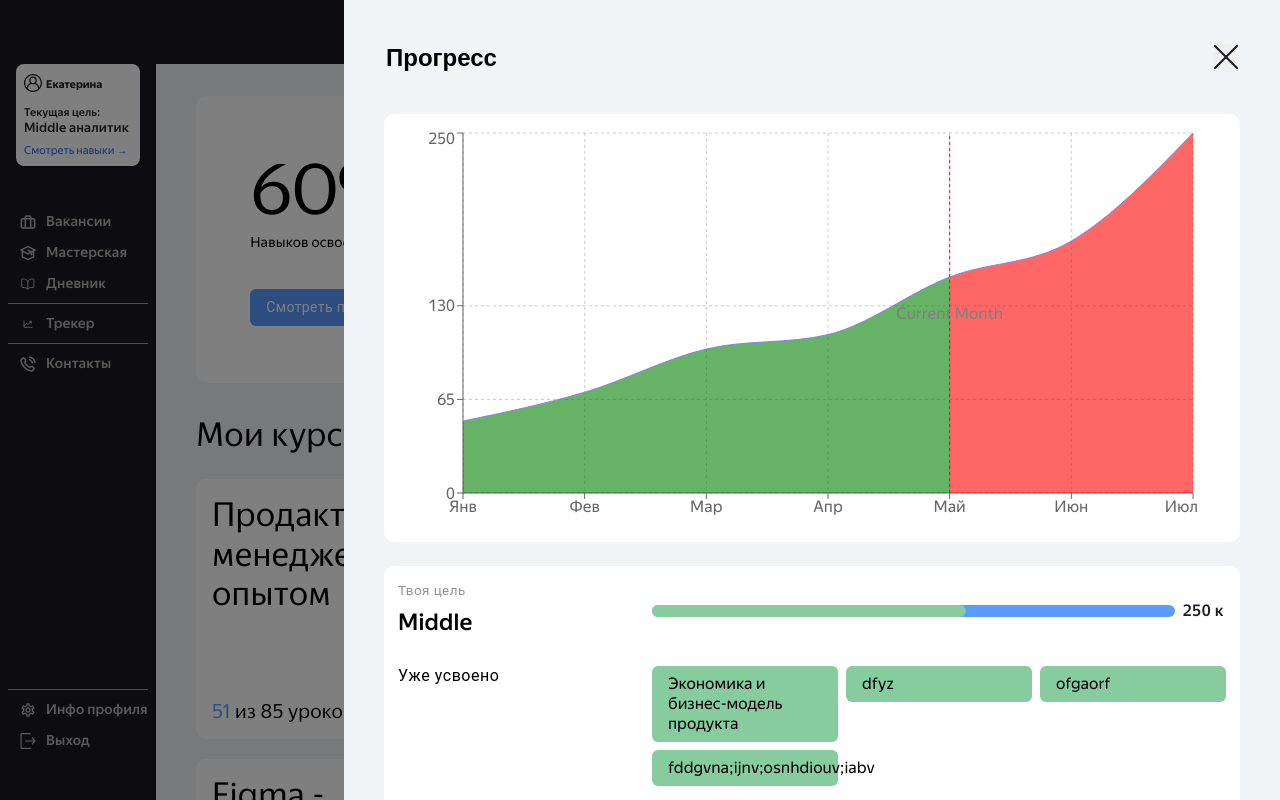
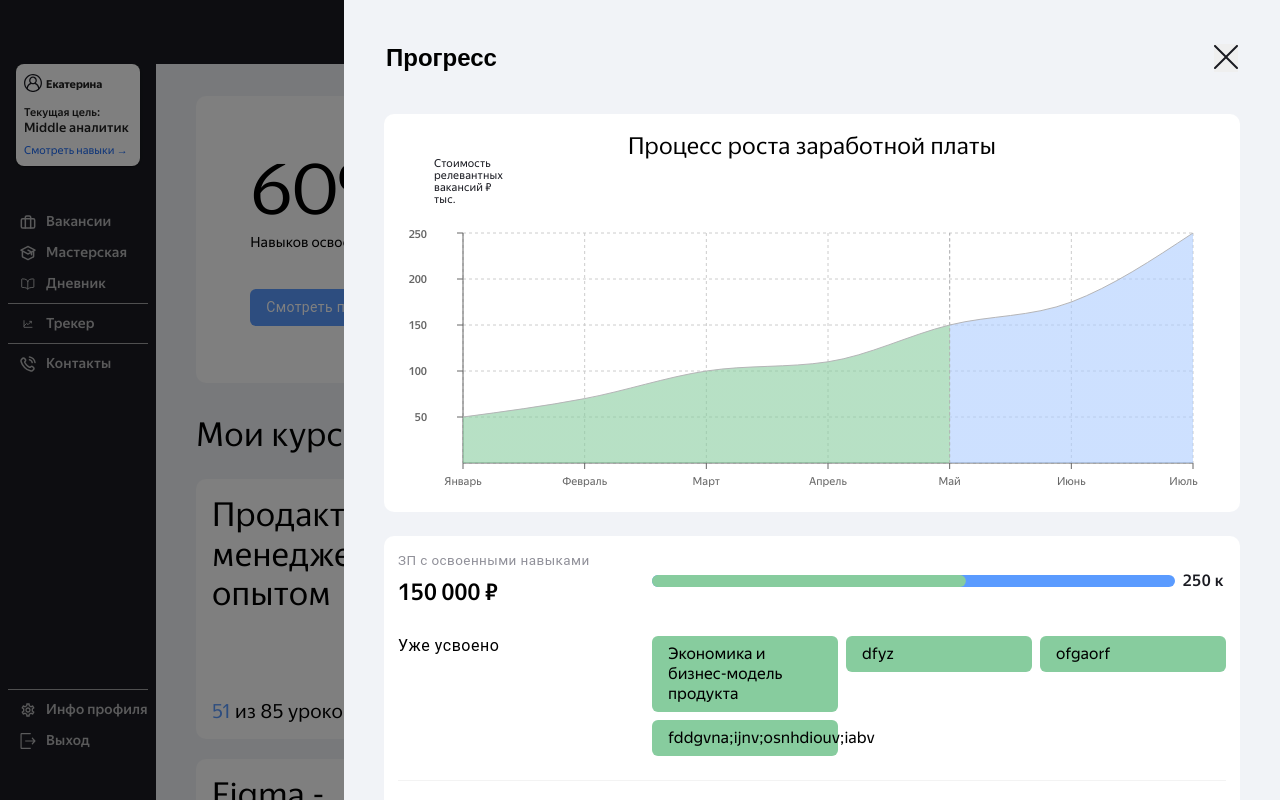
Before and after one commit to rastegaevevgeniy/career_tracker, a React (Create React App) app in the folder frontend/: page /recommendations in a window 1280 px wide. Both pictures are taken after a click on the button "Смотреть прогресс". Shown: the top 800 px of the page. Built offline with nearby package versions, Linux system fonts and the light colour scheme; no server answers.

Commit message:
график кастомизирован

```diff
--- a/frontend/src/components/Chart/Chart.scss
+++ b/frontend/src/components/Chart/Chart.scss
@@ -0,0 +1,28 @@
+.chart-container {
+  width: 100%;
+  display: flex;
+  justify-content: center;
+  flex-direction: column;
+
+  .chart-container__title {
+    text-align: center;
+    font-size: 24px;
+    font-style: normal;
+    font-weight: 500;
+    line-height: 1;
+    font-family: 'Yandex Sans Display';
+    margin-top: 6px;
+  }
+
+  .chart-container__text {
+    font-family: 'Yandex Sans Text';
+    max-width: 68px;
+    font-size: 11px;
+    font-style: normal;
+    font-weight: 400;
+    line-height: 12px;
+    color: #1A1B22;
+    margin-left: 36px;
+    margin-bottom: 22px;
+  }
+}
--- a/frontend/src/components/Chart/Chart.tsx
+++ b/frontend/src/components/Chart/Chart.tsx
@@ -3,6 +3,7 @@ import './Chart.scss'
 import { RootState } from '../../redux/reducers';
 import { useSelector } from 'react-redux';
 import { AreaChart, XAxis, YAxis, CartesianGrid, Tooltip, Area, ReferenceLine } from 'recharts';
+import { Typography } from '@mui/material';
 
 const Chart: React.FC = () => {
 
@@ -27,25 +28,55 @@ const Chart: React.FC = () => {
 
   return (
       <div className="chart-container">
-        <AreaChart width={800} height={400} data={salaryData}>
+        <Typography variant="h6" component="h3" className="chart-container__title">
+          Процесс роста заработной платы
+        </Typography>
+        <Typography className="chart-container__text">
+          Стоимость релевантных вакансий ₽ тыс.
+        </Typography>
+        <AreaChart width={800} height={270} data={salaryData}>
           <CartesianGrid strokeDasharray="3 3" />
-          <XAxis dataKey="month" />
-          <YAxis domain={[0, 250]} />
+          <XAxis
+            dataKey="month"
+            style={{
+              fontFamily: 'Yandex Sans Text',
+              fontSize: '11px',
+              fontStyle: 'normal',
+              fontWeight: 400,
+              lineHeight: '12px',
+              color: '#1A1B22',
+            }}
+            tickMargin={8} // Отступ от оси
+          />
+          <YAxis
+            domain={[0, 250]}
+            ticks={[50, 100, 150, 200, 250]}
+            style={{
+              fontFamily: 'Yandex Sans Text',
+              fontSize: '11px',
+              fontStyle: 'normal',
+              fontWeight: 500,
+              lineHeight: '12px',
+              textAnchor: 'end', // Для правильного выравнивания текста
+              color: '#1A1B22',
+            }}
+            tickMargin={30} // Отступ от оси
+          />
           <Tooltip />
 
           {/* Область до текущего месяца с градиентом */}
           <defs>
             <linearGradient id="splitColor" x1="0" y1="0" x2="1" y2="0">
-              <stop offset={off} stopColor="green" stopOpacity={1} />
-              <stop offset={off} stopColor="red" stopOpacity={1} />
+              <stop offset={off} stopColor="#87CC9E" stopOpacity={1} />
+              <stop offset={off} stopColor="#ACCCFF" stopOpacity={1} />
             </linearGradient>
           </defs>
 
           <Area
-            type="monotone" dataKey="salary" stroke="#8884d8" fill="url(#splitColor)"
+            type="monotone" dataKey="salary" stroke="#B5B5B7" fill="url(#splitColor)"
           />
 
-          {currentMonth && <ReferenceLine x={currentMonth} stroke="red" strokeDasharray="3 3" label="Current Month" />}
+          {currentMonth && <ReferenceLine x={currentMonth} stroke="#B5B5B7" strokeDasharray="3 3" />}
         </AreaChart>
       </div>
   )
--- a/frontend/src/components/ModalBlock/ModalBlock.scss
+++ /dev/null
@@ -1,29 +0,0 @@
-.title {
-  font-family: "YS Display", "Arial", sans-serif;
-  font-style: normal;
-  font-weight: 500;
-  line-height: 40px;
-  display: flex;
-  justify-content: space-between;
-  align-items: center;
-  margin: 2px 2px 36px;
-  flex-wrap: nowrap;
-
-  .title__text {
-    margin: 0;
-  }
-
-  .title__button {
-    padding: 0;
-    height: 28px;
-    max-width: 28px;
-    border: none;
-  }
-}
-
-
-.x {
-  position: 'fixed';
-  top: "138px";
-  left: '50%';
-}
--- a/frontend/src/components/ModalProgress/ModalProgress.tsx
+++ b/frontend/src/components/ModalProgress/ModalProgress.tsx
@@ -13,7 +13,6 @@ import {
   Box,
   Modal,
   SvgIcon,
-  Grid,
 } from '@mui/material';
 
   const dataSkills = [
@@ -100,7 +99,7 @@ const ModalProgress: React.FC = () => {
               <div className='block'>
                 <div className='block__title'>
                   <Typography variant="caption" display="block" sx={{ fontSize: '0.84rem', color: '#909099' }}>
-                    Твоя цель
+                  ЗП с освоенными навыками
                   </Typography>
                   <Typography id="modal-modal-description" sx={{
                     fontFamily: 'Yandex Sans Text, Arial, sans-serif',
@@ -110,7 +109,7 @@ const ModalProgress: React.FC = () => {
                     lineHeight: '24px',
                     paddingTop: "8px",
                   }} variant="h6" gutterBottom>
-                    Middle
+                    150 000 ₽
                   </Typography>
                 </div>
                 <Box sx={{ display: 'grid', gridTemplateColumns: '1fr max-content', alignItems: 'center', width: '572px' }}>
--- a/frontend/src/redux/reducers.ts
+++ b/frontend/src/redux/reducers.ts
@@ -13,13 +13,13 @@ export interface RootState {
 }
 
 const initialSalaryData: SalaryData[] = [
-  { month: 'Янв', salary: 50 },
-  { month: 'Фев', salary: 70 },
-  { month: 'Мар', salary: 100 },
-  { month: 'Апр', salary: 110 },
+  { month: 'Январь', salary: 50 },
+  { month: 'Февраль', salary: 70 },
+  { month: 'Март', salary: 100 },
+  { month: 'Апрель', salary: 110 },
   { month: 'Май', salary: 150 },
-  { month: 'Июн', salary: 175 },
-  { month: 'Июл', salary: 250 },
+  { month: 'Июнь', salary: 175 },
+  { month: 'Июль', salary: 250 },
 ];
 
 const initialState: RootState = {
```
Also changed, not shown: frontend/src/components/ModalBlock/ModalBlock.tsx (deleted, +0 -85 lines).
